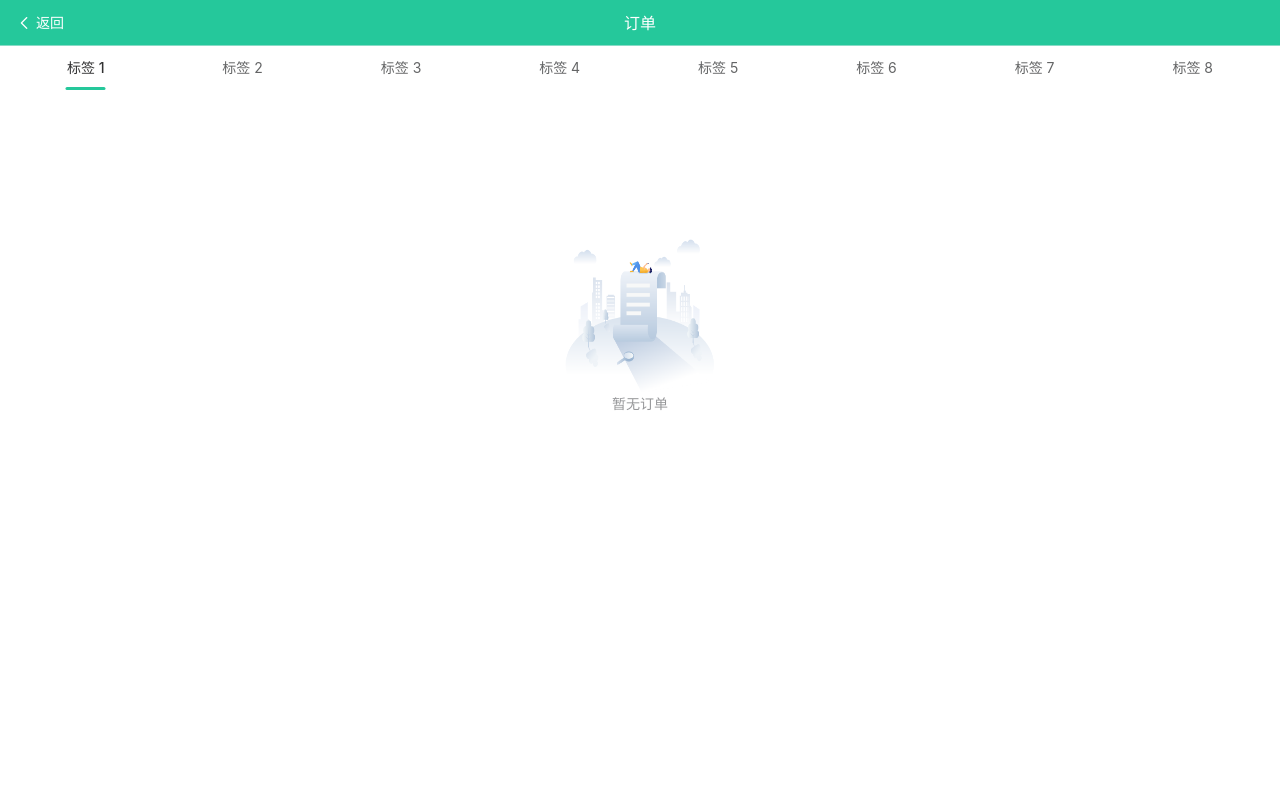
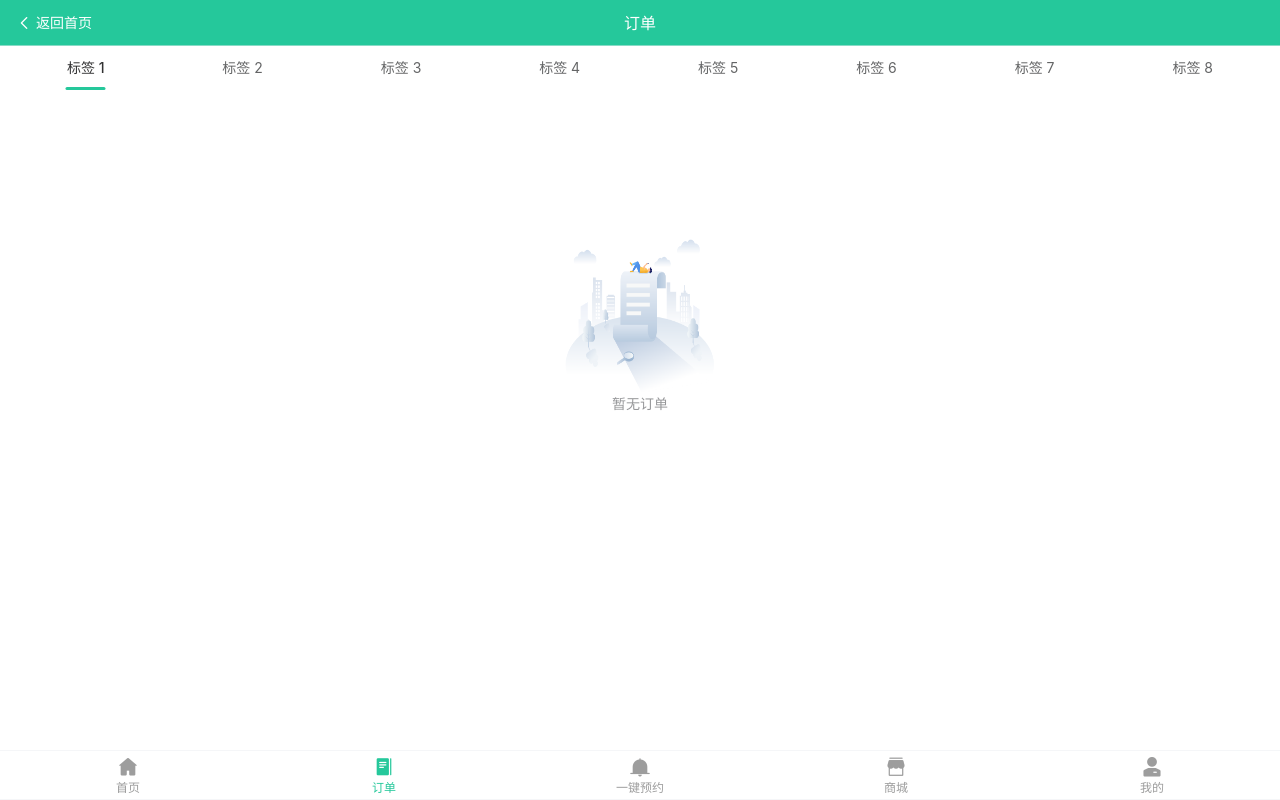
Before and after one commit to 20220105/Garbage, a Vue app: page /the_order in a window 1280 px wide. Built offline with nearby package versions, Linux system fonts and the light colour scheme; a small style sheet from the web is missing.

Commit message:
订单页的跳转

```diff
--- a/src/views/The_order.vue
+++ b/src/views/The_order.vue
@@ -1,31 +1,59 @@
 <template>
   <div>
-    <van-nav-bar title="订单" left-text="返回" left-arrow></van-nav-bar>
+    <van-nav-bar
+      title="订单"
+      left-text="返回首页"
+      left-arrow
+      @click-left="onClickLeft"
+    ></van-nav-bar>
     <o-tabs></o-tabs>
+    <!-- 底部导航栏 -->
+    <van-tabbar
+      class="bottom_nav"
+      :placeholder="true"
+      :safe-area-inset-bottom="true"
+      active-color="#25c89b"
+      inactive-color="#9D9D9D"
+      v-model="active"
+    >
+      <van-tabbar-item replace to="/" icon="wap-home">首页</van-tabbar-item>
+      <van-tabbar-item replace to="/" icon="column">订单</van-tabbar-item>
+      <van-tabbar-item replace to="/" icon="bell">一键预约</van-tabbar-item>
+      <van-tabbar-item replace to="/" icon="shop">商城</van-tabbar-item>
+      <van-tabbar-item replace to="/" icon="manager">我的</van-tabbar-item>
+    </van-tabbar>
   </div>
 </template>
 
 <script>
 // import HelloWorld from '../components/HelloWorld.vue'
-import OTabs from '../components/oTabs.vue'
-  export default {
+import OTabs from "../components/oTabs.vue"
+export default {
   components: { OTabs },
-
-  }
+  data() {
+    return {
+      active: 1,
+    }
+  },
+  methods: {
+    onClickLeft() {
+      this.$router.push("/")
+    },
+  },
+}
 </script>
 
 <style scoped>
 .van-nav-bar {
   background-color: #25c89b;
 }
-::v-deep .van-nav-bar__title{
-
+::v-deep .van-nav-bar__title {
   color: white;
 }
-::v-deep .van-icon-arrow-left:before{
+::v-deep .van-icon-arrow-left:before {
   color: white;
 }
-::v-deep .van-nav-bar__text{
+::v-deep .van-nav-bar__text {
   color: white;
 }
 </style>
--- a/src/views/index.vue
+++ b/src/views/index.vue
@@ -122,7 +122,9 @@
       v-model="active"
     >
       <van-tabbar-item replace to="/" icon="wap-home">首页</van-tabbar-item>
-      <van-tabbar-item replace to="/" icon="column">订单</van-tabbar-item>
+      <van-tabbar-item replace to="/the_order" icon="column"
+        >订单</van-tabbar-item
+      >
       <van-tabbar-item replace to="/" icon="bell">一键预约</van-tabbar-item>
       <van-tabbar-item replace to="/" icon="shop">商城</van-tabbar-item>
       <van-tabbar-item replace to="/" icon="manager">我的</van-tabbar-item>
```
